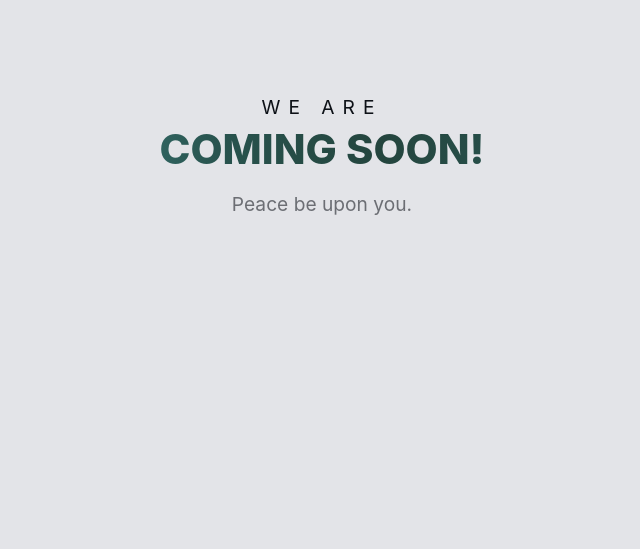
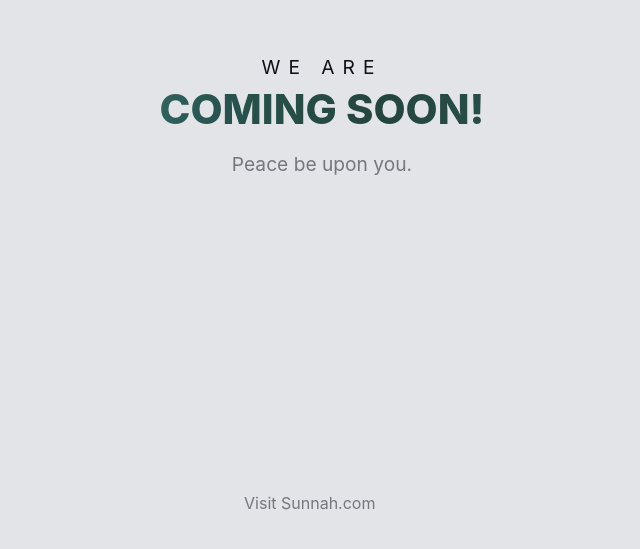
Before and after one commit to sogir/sland_port, a plain HTML site: page index.html in a window 1280 px wide. Shown: the part 245-794 px from the top of the page, without its empty margins (318-958 px from the left). Drawn offline with Linux system fonts and the light colour scheme.

Commit message:
Add footer link and Fontawesome

```diff
--- a/index.html
+++ b/index.html
@@ -4,7 +4,8 @@
     <meta charset="UTF-8">
     <meta http-equiv="X-UA-Compatible" content="IE=edge">
     <meta name="viewport" content="width=device-width, initial-scale=1.0">
-    <link rel="stylesheet" href="style.css">
+    <link rel="stylesheet" href="style.css" />
+    <link rel="stylesheet" href="https://cdnjs.cloudflare.com/ajax/libs/font-awesome/6.0.0/css/all.min.css">
     <title>Coming Soon | SunnahLand.com</title>
 </head>
 <body>
@@ -17,7 +18,15 @@
                 Coming Soon!
             </span>
         </h1>
-        <p>Peace be upon you.</p>
+        <p class="greeting">Peace be upon you.</p>
     </div>
+    <div class="footer">
+        <p class="footer-link">
+            Visit <a href="https://sunnah.com">
+                Sunnah.com <i class="fa-solid fa-link"></i>
+            </a>
+        </p>
+    </div>
+
 </body>
 </html>
--- a/style.css
+++ b/style.css
@@ -6,13 +6,16 @@
 
 body {
     background-color: #e3e4e8;
+    font-family: Inter, Sans serif;
+}
 
+.container {
+    height: 90vh;
     display: flex;
+    flex-direction: column;
     justify-content: center;
     align-items: center;
 
-    height: 100vh;
-    font-family: Inter, Sans serif;
 }
 
 @keyframes background-pan {
@@ -51,9 +54,9 @@ h1 {
     margin-bottom: 5px;
 }
 
-p {
+.greeting {
     margin-top: 18px;
-    color: #0d11178e;
+    color: #74777c;
     font-size: 1.2rem;
     text-align: center;
     font-weight: 400;
@@ -68,3 +71,39 @@ p {
         font-size: 1.1rem;
     }
 }
+
+.footer-link {
+    margin-top: 18px;
+    color: #74777c;
+    font-size: 1rem;
+    text-align: center;
+    font-weight: 400;
+}
+
+.footer-link a {
+    color: #74777c;
+    text-decoration: none;
+}
+
+i {
+    opacity: 0;
+}
+
+.footer-link > a:hover {
+    color: #0d1117;
+    text-decoration: underline;
+}
+
+.footer-link > a:hover i {
+    opacity: 1;
+}
+
+
+.footer-link > a:focus i {
+    opacity: 1;
+}
+
+
+.footer-link > a:focus {
+    color: #0d1117;
+}
```
